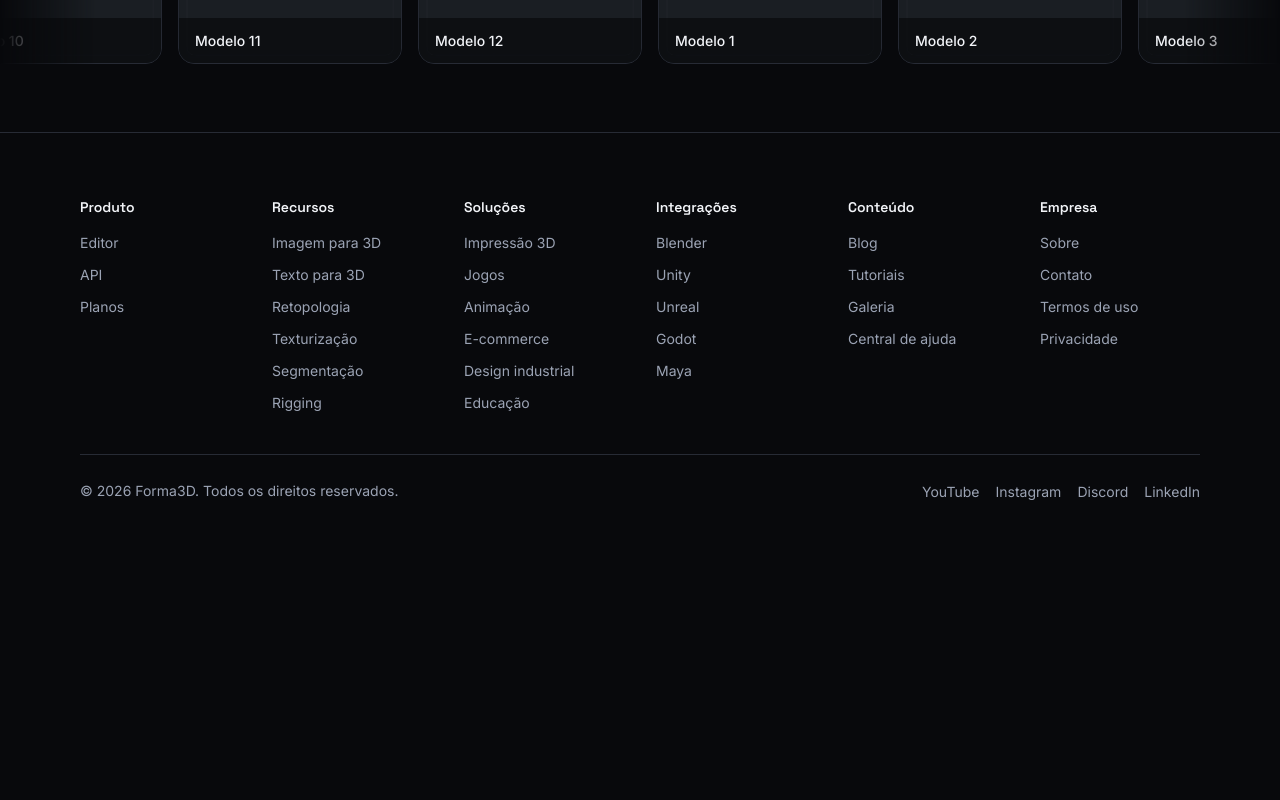
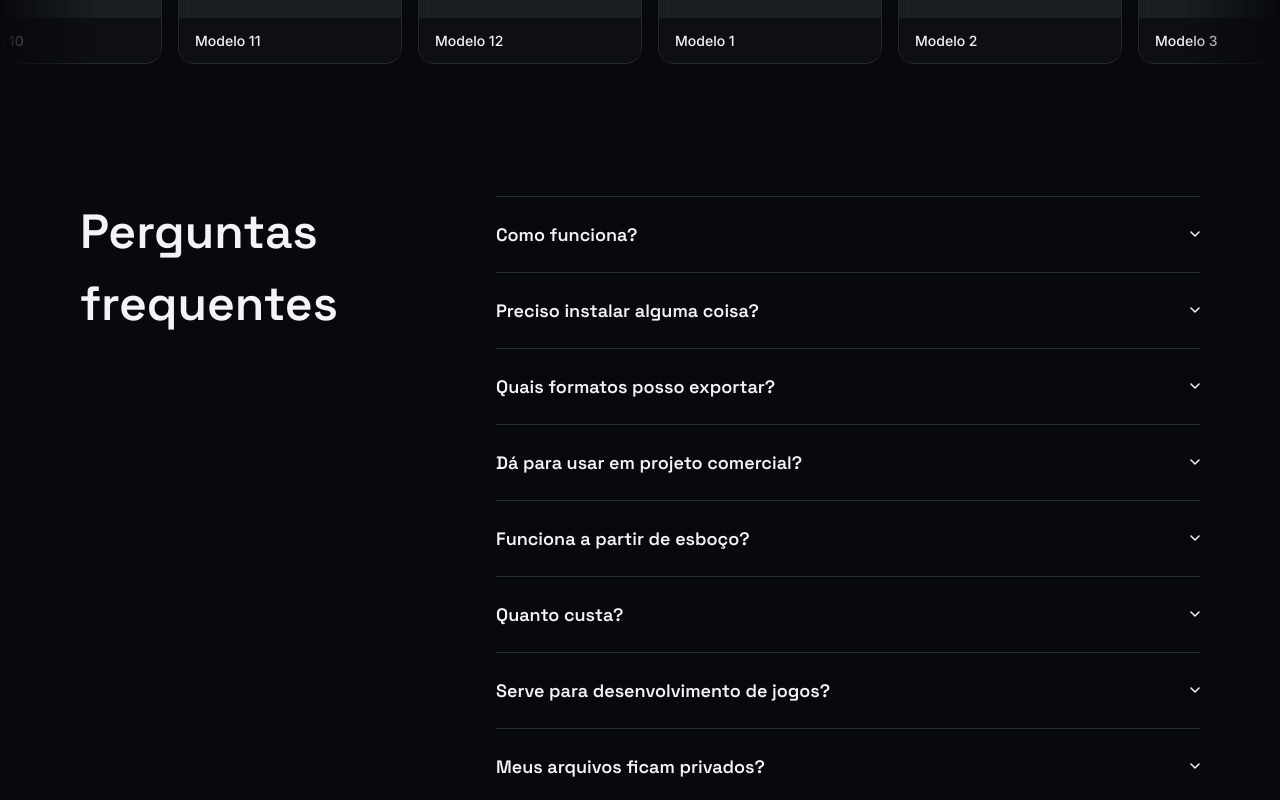
Before and after one commit to JandersonLima/forma3d, a Next.js app: page / in a window 1280 px wide. Shown: the part 8020-8820 px from the top of the page. Before the commit the page ends 8587 px from the top, so only its background shows below. Built offline with nearby package versions, Linux system fonts and the light colour scheme; no server answers.

Commit message:
etapa 6.7: Faq e JSON-LD so na home

```diff
--- a/src/app/layout.tsx
+++ b/src/app/layout.tsx
@@ -3,7 +3,6 @@ import { Inter, Space_Grotesk } from "next/font/google";
 import AnnouncementBar from "@/components/layout/AnnouncementBar";
 import Header from "@/components/layout/Header";
 import Footer from "@/components/layout/Footer";
-import { home } from "@/content/home";
 import { navigation } from "@/content/navigation";
 import "./globals.css";
 
@@ -30,16 +29,6 @@ export const metadata: Metadata = {
   twitter: { card: "summary_large_image" },
 };
 
-const faqJsonLd = {
-  "@context": "https://schema.org",
-  "@type": "FAQPage",
-  mainEntity: home.faq.items.map((item) => ({
-    "@type": "Question",
-    name: item.question,
-    acceptedAnswer: { "@type": "Answer", text: item.answer },
-  })),
-};
-
 export default function RootLayout({ children }: { children: React.ReactNode }) {
   return (
     <html lang="pt-BR" className={`${inter.variable} ${display.variable}`}>
@@ -54,10 +43,6 @@ export default function RootLayout({ children }: { children: React.ReactNode })
         <Header />
         {children}
         <Footer />
-        <script
-          type="application/ld+json"
-          dangerouslySetInnerHTML={{ __html: JSON.stringify(faqJsonLd) }}
-        />
       </body>
     </html>
   );
--- a/src/app/page.tsx
+++ b/src/app/page.tsx
@@ -1,3 +1,4 @@
+import Faq from "@/components/sections/Faq";
 import Gallery from "@/components/sections/Gallery";
 import GameAssets from "@/components/sections/GameAssets";
 import GenerationModes from "@/components/sections/GenerationModes";
@@ -20,9 +21,9 @@ export default function HomePage() {
       <Industries />
       <SocialProof />
       <Gallery />
+      <Faq />
 
       {/* TODO, nesta ordem:
-          <Faq />
           <FeatureGrid />
           <FinalCta />                                                        */}
     </main>
--- /dev/null
+++ b/src/components/sections/Faq.tsx
@@ -0,0 +1,40 @@
+import Container from "@/components/ui/Container";
+import Section from "@/components/ui/Section";
+import SectionHeading from "@/components/ui/SectionHeading";
+import FaqItem from "@/components/sections/FaqItem";
+import { home } from "@/content/home";
+import { sectionTitleId } from "@/lib/utils";
+
+const ID = "faq";
+
+/** FAQPage sai só onde a seção é renderizada, montado dos mesmos itens da sanfona. */
+const faqJsonLd = {
+  "@context": "https://schema.org",
+  "@type": "FAQPage",
+  mainEntity: home.faq.items.map((item) => ({
+    "@type": "Question",
+    name: item.question,
+    acceptedAnswer: { "@type": "Answer", text: item.answer },
+  })),
+};
+
+export default function Faq() {
+  const { title, items } = home.faq;
+
+  return (
+    <Section id={ID}>
+      <Container className="grid gap-10 md:grid-cols-[1fr_2fr] md:items-start md:gap-x-16">
+        <SectionHeading id={sectionTitleId(ID)} title={title} />
+        <div className="border-t border-line">
+          {items.map((item) => (
+            <FaqItem key={item.question} item={item} />
+          ))}
+        </div>
+      </Container>
+      <script
+        type="application/ld+json"
+        dangerouslySetInnerHTML={{ __html: JSON.stringify(faqJsonLd).replace(/</g, "\\u003c") }}
+      />
+    </Section>
+  );
+}
--- /dev/null
+++ b/src/components/sections/FaqItem.tsx
@@ -0,0 +1,26 @@
+import type { FaqItem as FaqItemData } from "@/content/types";
+
+/**
+ * <details> nativo, sem JS e sem `name`: cada pergunta abre de forma independente.
+ * O chevron gira só com motion-safe — com reduced motion a troca é instantânea.
+ */
+export default function FaqItem({ item }: { item: FaqItemData }) {
+  return (
+    <details className="group border-b border-line">
+      <summary className="flex cursor-pointer list-none items-center justify-between gap-6 py-6 text-ink transition-colors hover:text-accent-strong [&::-webkit-details-marker]:hidden">
+        <h3 className="text-[length:var(--text-body-lg)]">{item.question}</h3>
+        <svg
+          width="10"
+          height="6"
+          viewBox="0 0 10 6"
+          fill="none"
+          aria-hidden="true"
+          className="shrink-0 group-open:rotate-180 motion-safe:transition-transform"
+        >
+          <path d="M1 1L5 5L9 1" stroke="currentColor" strokeWidth="1.5" strokeLinecap="round" strokeLinejoin="round" />
+        </svg>
+      </summary>
+      <p className="max-w-[60ch] pb-6 text-[length:var(--text-body)] text-ink-muted">{item.answer}</p>
+    </details>
+  );
+}
```
Also changed, not shown: 1 other file (tests, documents, lock files or other folders).
